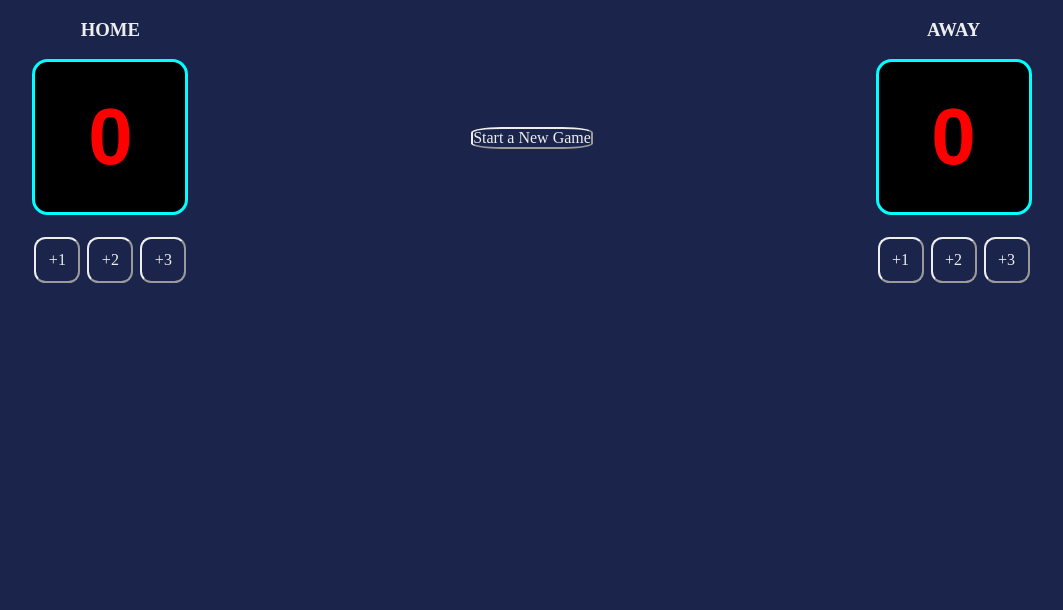
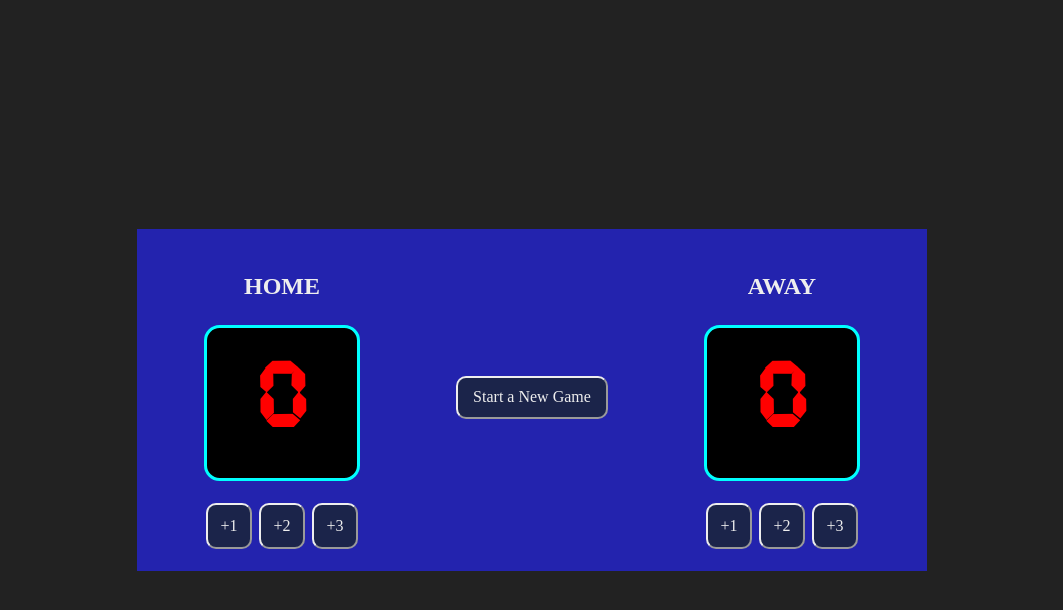
Before and after one commit to KaosSpectre/Basketball-Score, a plain HTML site: page index.html in a window 1280 px wide. Shown: the whole page, without its empty margins (108-1171 px from the left). Drawn offline with nearby package versions, Linux system fonts and the light colour scheme.

Commit message:
Prettier CSS Cleanup

```diff
--- a/index.css
+++ b/index.css
@@ -2,11 +2,15 @@
     border: solid black 1px;
     overflow: hidden;
 } */
+@font-face {
+	font-family: "Cursed Timer ULiL";
+	src: url("CursedTimerUlil-Aznm.ttf");
+}
 body {
 	margin: 0;
-    height: 100vh;
+	height: 100%;
 	min-height: 300px;
-    width: 100vw;
+	width: 100%;
 	min-width: 600px;
 	margin: 0;
 	padding: 0;
@@ -14,11 +18,12 @@ body {
 h3 {
 	color: #eee;
 	text-align: center;
+	font-size: 1.5rem;
 }
 h1 {
 	display: flex;
 	color: red;
-    font-family: Arial, Helvetica, sans-serif;
+	font-family: "Cursed Timer ULiL", sans-serif;
 	border-color: white;
 	width: 100%;
 	align-items: center;
@@ -26,12 +31,20 @@ h1 {
 	font-size: 5rem;
 }
 .container {
+	background: #222;
+	height: 100%;
+	width: 100%;
+	min-width: 600px;
+	display: flex;
+}
+.scoreboard {
 	display: flex;
 	justify-content: space-around;
-    background: #1B244A;
-    height: 100vh;
-    width: 100vw;
-    min-width: 600px;
+	text-align: center;
+	margin: auto;
+	background: #2323ae;
+	width: 750px;
+	padding: 20px;
 }
 .score {
 	background: #000;
@@ -54,10 +67,16 @@ h1 {
 	height: 50px;
 }
 .btn {
-    border-radius: 25%;
+	border-radius: 10px;
 	border-color: #eee;
-    background-color: #1B244A;
+	background-color: #1b244a;
 	color: #eee;
 	padding: 0;
 	margin: 2px;
 }
+.new-game {
+	padding: 10px 15px;
+}
+.btn:hover {
+	cursor: pointer;
+}
--- a/index.html
+++ b/index.html
@@ -4,10 +4,12 @@
 			rel="stylesheet"
 			href="https://cdnjs.cloudflare.com/ajax/libs/normalize/8.0.1/normalize.css"
 		/>
+
 		<link rel="stylesheet" href="index.css" />
 	</head>
 	<body>
 		<div class="container">
+			<div class="scoreboard">
 				<div>
 					<h3>HOME</h3>
 					<div class="score">
@@ -36,6 +38,7 @@
 					</div>
 				</div>
 			</div>
+		</div>
 		<script src="index.js"></script>
 	</body>
 </html>
```
Also changed, not shown: CursedTimerUlil-Aznm.ttf (added). Lines whose indentation alone changed are shown as unchanged.
